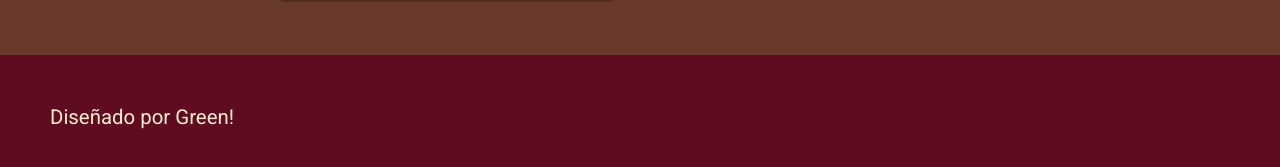
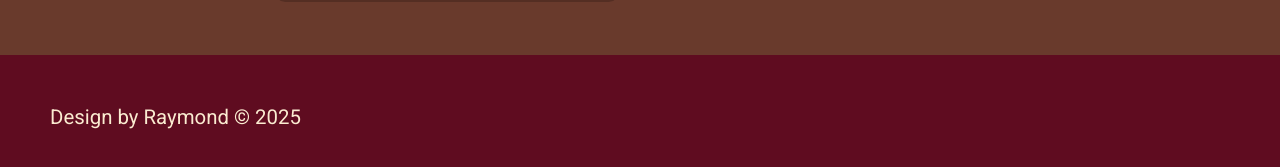
Before and after one commit to GreenAnimator/nsdc-ar-landing-page, a plain HTML site: page index.html in a window 1280 px wide. Shown: the part 1624-1791 px from the top of the page. Drawn offline with Linux system fonts and the light colour scheme.

Commit message:
Update index.html

```diff
--- a/index.html
+++ b/index.html
@@ -60,7 +60,7 @@
     </div>
 
     <footer>
-        Diseñado por Green!
+        Design by Raymond &copy; 2025
     </footer>
 </body>
 </html>
```
